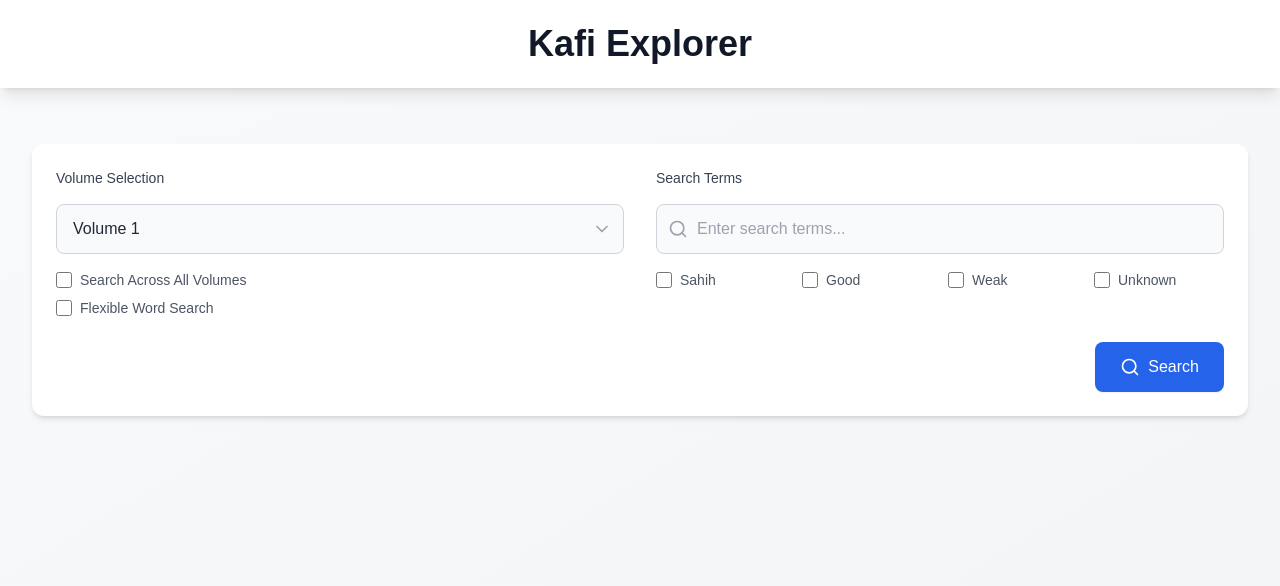
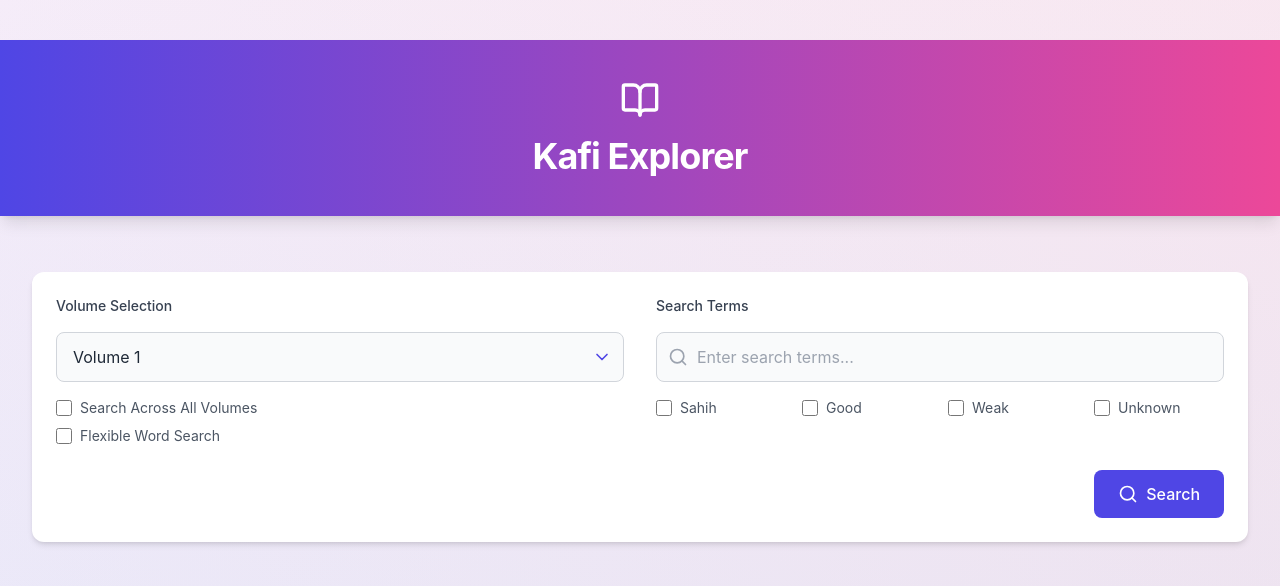
Before and after one commit to MMZaini/kafi-explorer, a Next.js app: page / in a window 1280 px wide. Shown: the top 586 px of the page. Built offline with nearby package versions, Linux system fonts and the light colour scheme.

Commit message:
Revamp UI styling

```diff
--- a/app/globals.css
+++ b/app/globals.css
@@ -3,19 +3,28 @@
 @tailwind utilities;
 
 :root {
-  --background: #ffffff;
-  --foreground: #171717;
+  --background: #f9fafb;
+  --foreground: #111827;
+  --primary: #4f46e5;
+  --secondary: #ec4899;
 }
 
 @media (prefers-color-scheme: dark) {
   :root {
     --background: #0a0a0a;
-    --foreground: #ededed;
+    --foreground: #e5e7eb;
+    --primary: #818cf8;
+    --secondary: #f472b6;
   }
 }
 
 body {
   color: var(--foreground);
   background: var(--background);
-  font-family: Arial, Helvetica, sans-serif;
+  font-family: 'Inter', var(--font-geist-sans), sans-serif;
+  @apply bg-gradient-to-br from-white to-gray-100 dark:from-gray-900 dark:to-gray-950;
 }
+
+.card {
+  @apply bg-white dark:bg-gray-800 rounded-xl shadow-md p-6 transition hover:shadow-lg;
+}
--- a/app/page.tsx
+++ b/app/page.tsx
@@ -1,7 +1,7 @@
 "use client";
 
 import { useState, useEffect } from "react";
-import { Search, Book, ChevronDown } from "lucide-react";
+import { Search, Book, BookOpen, ChevronDown } from "lucide-react";
 
 export default function Home() {
   const [volume, setVolume] = useState(1);
@@ -189,19 +189,18 @@ export default function Home() {
   };
 
   return (
-    <div className="min-h-screen bg-gradient-to-br from-gray-50 to-gray-100">
+    <div className="min-h-screen bg-gradient-to-tr from-primary/10 to-secondary/10 py-10">
       {/* Header Section */}
-      <div className="bg-white shadow-lg">
-        <div className="max-w-7xl mx-auto py-8 px-4 sm:px-6 lg:px-8">
-          <h1 className="text-4xl font-bold text-center text-gray-900 -mb-2 -mt-2">
-            Kafi Explorer
-          </h1>
+      <div className="bg-gradient-to-r from-primary to-secondary text-white shadow-lg">
+        <div className="max-w-7xl mx-auto py-10 px-4 sm:px-6 lg:px-8 text-center">
+          <BookOpen className="mx-auto mb-4 w-10 h-10" />
+          <h1 className="text-4xl font-bold tracking-tight">Kafi Explorer</h1>
         </div>
       </div>
 
       {/* Search Controls */}
       <div className="max-w-7xl mx-auto px-4 sm:px-6 lg:px-8 mt-14">
-        <div className="bg-white rounded-xl shadow-md p-6 mb-8">
+        <div className="card mb-8">
           <div className="grid grid-cols-1 md:grid-cols-2 gap-8">
             {/* Volume Selection */}
             <div className="space-y-4">
@@ -212,7 +211,7 @@ export default function Home() {
                 <select
                   value={volume}
                   onChange={handleVolumeChange}
-                  className="appearance-none w-full bg-gray-50 border border-gray-300 rounded-lg py-3 px-4 pr-8 text-gray-800 focus:outline-none focus:ring-2 focus:ring-blue-500 focus:border-transparent transition-all"
+                  className="appearance-none w-full bg-gray-50 border border-gray-300 rounded-lg py-3 px-4 pr-8 text-gray-800 focus:outline-none focus:ring-4 focus:ring-primary/50 focus:border-transparent transition"
                 >
                   {[...Array(8).keys()].map((v) => (
                     <option key={v + 1} value={v + 1}>
@@ -220,7 +219,7 @@ export default function Home() {
                     </option>
                   ))}
                 </select>
-                <ChevronDown className="absolute right-3 top-1/2 transform -translate-y-1/2 text-gray-400 pointer-events-none w-5 h-5" />
+                <ChevronDown className="absolute right-3 top-1/2 -translate-y-1/2 text-primary pointer-events-none w-5 h-5" />
               </div>
 
               <div className="flex flex-col space-y-2">
@@ -230,7 +229,7 @@ export default function Home() {
                     type="checkbox"
                     checked={searchAllVolumes}
                     onChange={(e) => setSearchAllVolumes(e.target.checked)}
-                    className="w-4 h-4 text-blue-500 border-gray-300 rounded focus:ring-blue-500"
+                    className="w-4 h-4 text-primary border-gray-300 rounded focus:ring-primary"
                   />
                   <label htmlFor="searchAllVolumes" className="text-sm text-gray-600">
                     Search Across All Volumes
@@ -243,7 +242,7 @@ export default function Home() {
                     type="checkbox"
                     checked={flexibleSearch}
                     onChange={(e) => setFlexibleSearch(e.target.checked)}
-                    className="w-4 h-4 text-blue-500 border-gray-300 rounded focus:ring-blue-500"
+                    className="w-4 h-4 text-primary border-gray-300 rounded focus:ring-primary"
                   />
                   <label htmlFor="flexibleSearch" className="text-sm text-gray-600">
                     Flexible Word Search
@@ -264,7 +263,7 @@ export default function Home() {
                   onChange={(e) => setSearchTerm(e.target.value)}
                   onKeyDown={(e) => e.key === "Enter" && handleSearch()}
                   onBlur={handleSearchBlur}
-                  className="w-full bg-gray-50 border border-gray-300 rounded-lg py-3 px-4 pl-10 text-gray-800 focus:outline-none focus:ring-2 focus:ring-blue-500 focus:border-transparent transition-all"
+                  className="w-full bg-gray-50 border border-gray-300 rounded-lg py-3 px-4 pl-10 text-gray-800 focus:outline-none focus:ring-4 focus:ring-primary/50 focus:border-transparent transition"
                   placeholder="Enter search terms..."
                 />
                 <Search className="absolute left-3 top-1/2 transform -translate-y-1/2 text-gray-400 w-5 h-5" />
@@ -284,7 +283,7 @@ export default function Home() {
                       type="checkbox"
                       checked={filter.state}
                       onChange={(e) => filter.setState(e.target.checked)}
-                      className="w-4 h-4 text-blue-500 border-gray-300 rounded focus:ring-blue-500"
+                      className="w-4 h-4 text-primary border-gray-300 rounded focus:ring-primary"
                     />
                     <label htmlFor={filter.id} className="text-sm text-gray-600">
                       {filter.label}
@@ -299,7 +298,7 @@ export default function Home() {
           <div className="mt-6 flex justify-end">
             <button
               onClick={handleSearch}
-              className="inline-flex items-center px-6 py-3 border border-transparent text-base font-medium rounded-lg shadow-sm text-white bg-blue-600 hover:bg-blue-700 focus:outline-none focus:ring-2 focus:ring-offset-2 focus:ring-blue-500 transition-all"
+              className="inline-flex items-center px-6 py-3 text-base font-medium rounded-lg bg-primary hover:bg-secondary focus:outline-none focus:ring-4 focus:ring-primary/50 text-white transition"
             >
               <Search className="w-5 h-5 mr-2" />
               Search
@@ -311,18 +310,18 @@ export default function Home() {
         {searchPerformed && (
           <div className="space-y-6 mb-12">
             {isLoading ? (
-              <div className="bg-white rounded-xl shadow-md p-8 text-center">
+              <div className="card text-center p-8">
                 <div className="animate-pulse text-gray-600">Loading results...</div>
               </div>
             ) : searchResults.length === 0 ? (
-              <div className="bg-white rounded-xl shadow-md p-8 text-center">
+              <div className="card text-center p-8">
                 <p className="text-gray-600">No results found for your search criteria</p>
               </div>
             ) : (
               searchResults.map((result, idx) => (
-                <div key={idx} className="bg-white rounded-xl shadow-md p-6 transition-all hover:shadow-lg">
+                <div key={idx} className="card">
                   <div className="flex items-center space-x-4 mb-4">
-                    <Book className="w-6 h-6 text-blue-600" />
+                    <Book className="w-6 h-6 text-primary" />
                     <h3 className="text-lg font-medium text-gray-900">
                       Volume {result.volume}, Page {result.index + 1}
                     </h3>
@@ -341,7 +340,7 @@ export default function Home() {
                       href={result.url}
                       target="_blank"
                       rel="noopener noreferrer"
-                      className="text-lg inline-flex items-center text-blue-600 hover:text-blue-800 transition-colors"
+                      className="text-lg inline-flex items-center text-primary hover:text-secondary transition-colors"
                     >
                       View Source →
                     </a>
--- a/tailwind.config.ts
+++ b/tailwind.config.ts
@@ -11,6 +11,8 @@ const config: Config = {
       colors: {
         background: "var(--background)",
         foreground: "var(--foreground)",
+        primary: "#4f46e5",
+        secondary: "#ec4899",
       },
     },
   },
```
